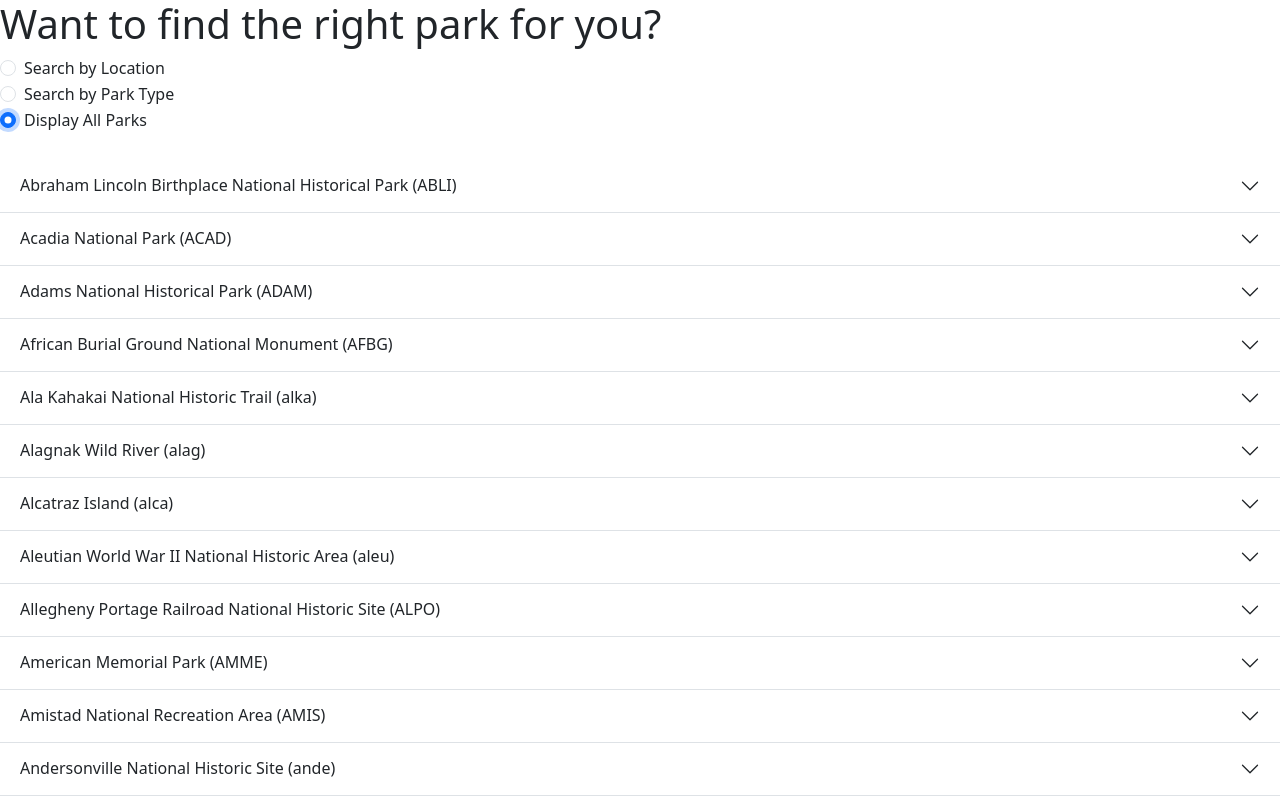
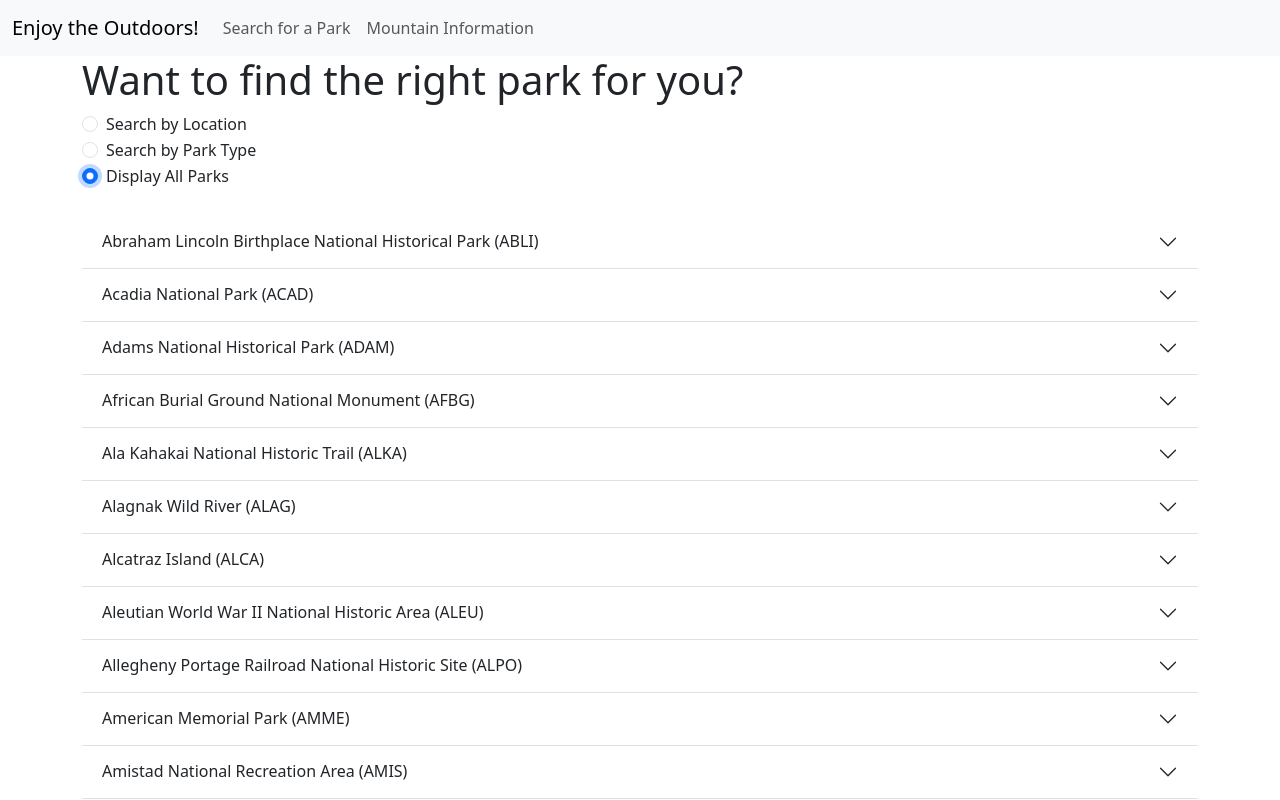
Before and after one commit to bp442/EnjoyTheOutdoors, a plain HTML site: page searchPage.html in a window 1280 px wide. Both pictures are taken after a click on the radio button "Display All Parks". Shown: the top 800 px of the page. Drawn offline with nearby package versions, Linux system fonts and the light colour scheme.

Commit message:
formatting changed for accordion on searchPage

```diff
--- a/scripts/searchScripts.js
+++ b/scripts/searchScripts.js
@@ -16,16 +16,7 @@ function init() {
     optionDropdown.onchange = parkSelected;
 
 }
-function parkSelected(){
-    const locationRadio = document.getElementById("locationTypeRadio");
-    const typeRadio = document.getElementById("parkTypeRadio");
-    if(locationRadio.checked){
-        locationSelected();
-    }
-    else if(typeRadio.checked){
-        typeSelected();
-    }
-}
+
 function radioClick() {
     //Fill out the dropdown with the correct parks given the type
     const locationRadio = document.getElementById("locationTypeRadio");
@@ -45,7 +36,7 @@ function radioClick() {
             optionDropdown.appendChild(newOption);
         })
     }
-    else if(typeRadio.checked){ //search by park type
+    else if (typeRadio.checked) { //search by park type
         resetList();
         optionDiv.style = "visibility: visible;";
         optionLabel.innerText = "Select Type :";
@@ -55,73 +46,89 @@ function radioClick() {
             optionDropdown.appendChild(newOption);
         })
     }
-    else{//DISPLAY ALL
+    else {//DISPLAY ALL, dropdown stays hidden
         resetList();
         allSelected();
     }
 }
+
+//determine whether or not the location and type radios are selected
+//this will never be able to run if the user displays all because the dropdown is hidden
+function parkSelected() {
+    const locationRadio = document.getElementById("locationTypeRadio");
+    const typeRadio = document.getElementById("parkTypeRadio");
+    if (locationRadio.checked) {
+        locationSelected();
+    }
+    else if (typeRadio.checked) {
+        typeSelected();
+    }
+}
+
 //Display selected parks and their information
 function locationSelected() {
-
     //first, reset the accordion and currentParks
     let parkAccordion = document.getElementById("parksContainer");
     parkAccordion.innerHTML = "";
     currentParks.length = 0;
 
-    //first, determine how many parks are valid for the selection
+    //determine how many parks are valid for the selection
     const optionDropdown = document.getElementById("optionDropdown");
     const selectedState = optionDropdown.value;
-    nationalParksArray.forEach(park =>{
+    nationalParksArray.forEach(park => {
         //if the state of the park matches, add it to the valid parks array
-        if(park.State == selectedState){
+        if (park.State == selectedState) {
             currentParks.push(park);
         }
     });
 
     //add all currentParks to the accordion in order
-    for(let y = 0; y < currentParks.length; y++){
+    for (let y = 0; y < currentParks.length; y++) {
         //pass the current park and the accordion number (nonzero numbers only)
         addParkToContainer(currentParks[y], (y + 1))
     }
 }
 
-function typeSelected(){
-    //first, reset the accordion and currentParks
+function typeSelected() {
+    //first, reset the accordion and currentParks to start fresh
     let parkAccordion = document.getElementById("parksContainer");
     parkAccordion.innerHTML = "";
     currentParks.length = 0;
 
-    //first, determine how many parks are valid for the selection
+    //determine how many parks are valid for the selection
     const optionDropdown = document.getElementById("optionDropdown");
-    const selectedType = optionDropdown.value;
-    nationalParksArray.forEach(park =>{
-        //if the state of the park matches, add it to the valid parks array
-        if(park.LocationName.includes(selectedType)){
+    const selectedType = optionDropdown.value.toLowerCase();
+    nationalParksArray.forEach(park => {
+        //make sure casing is always consistent for the comparison
+        let parkName = park.LocationName.toLowerCase();
+        //if the type of the park matches, add it to the valid parks array
+        if (parkName.includes(selectedType)) {
             currentParks.push(park);
         }
     });
 
     //add all currentParks to the accordion in order
-    for(let y = 0; y < currentParks.length; y++){
+    for (let y = 0; y < currentParks.length; y++) {
         //pass the current park and the accordion number (nonzero numbers only)
         addParkToContainer(currentParks[y], (y + 1))
     }
 }
 
-function allSelected(){
+//case where the user wants to display all parks
+function allSelected() {
     //first, reset the accordion and currentParks
     let parkAccordion = document.getElementById("parksContainer");
     parkAccordion.innerHTML = "";
     currentParks.length = 0;
 
     //iterate through every park
-    for(let y = 0; y < nationalParksArray.length; y++){
+    for (let y = 0; y < nationalParksArray.length; y++) {
         //pass the park through to the function
-        addParkToContainer(nationalParksArray[y], (y+1));
+        addParkToContainer(nationalParksArray[y], (y + 1));
     }
 }
 
-
+//function to set up each accordion listing
 function addParkToContainer(park, number) {
     let accordionItemDiv = document.createElement("div");
     accordionItemDiv.className = "accordion-item";
@@ -145,7 +152,7 @@ function addParkToContainer(park, number) {
     btn.setAttribute("aria-expanded", "false");
     btn.setAttribute("aria-controls", targetId);
 
-    let btnTextNode = document.createTextNode(park.LocationName + " (" + park.LocationID + ")");
+    let btnTextNode = document.createTextNode(park.LocationName + " (" + park.LocationID.toUpperCase() + ")");
     btn.appendChild(btnTextNode);
 
     accordionHeader.appendChild(btn);
@@ -169,11 +176,12 @@ function addParkToContainer(park, number) {
 
 }
 
+//set up the inside of each accordion body
 function parkInfoDiv(park) {
     let bodyDiv = document.createElement("div");
-
+    bodyDiv.className = "text-center";
     let locationDiv = document.createElement("div");
-    locationDiv.className = "row";
+    locationDiv.className = "row justify-content-around";
 
     //add address row to the accordion
     //CHECK IF ALCATRAZ
@@ -191,7 +199,7 @@ function parkInfoDiv(park) {
 
     //check if phone number / fax exists and add them
     let numbersRowDiv = document.createElement("div");
-    numbersRowDiv.className = "row";
+    numbersRowDiv.className = "row text-center";
 
     let phoneDiv = document.createElement("div");
     phoneDiv.className = "col";
@@ -215,20 +223,40 @@ function parkInfoDiv(park) {
         bodyDiv.appendChild(numbersRowDiv);
     }
     //the park only has a fax number
-    else if (phoneNumber == 0) {
+    else if (phoneNumber == 0 && faxNumber != 0) {
+        let phoneNumNode = document.createTextNode("Phone Number: N/A");
         let faxNumNode = document.createTextNode("Fax Number: " + faxNumber);
+
+        phoneDiv.appendChild(phoneNumNode);
         faxDiv.appendChild(faxNumNode);
+
+        numbersRowDiv.appendChild(phoneDiv);
         numbersRowDiv.appendChild(faxDiv);
         bodyDiv.appendChild(numbersRowDiv);
     }
     //the park only has a phone number
-    else if (faxNumber == 0) {
+    else if (faxNumber == 0 && phoneNumber != 0) {
         let phoneNumNode = document.createTextNode("Phone Number: " + phoneNumber);
+        let faxNumNode = document.createTextNode("Fax Number: N/A");
+
         phoneDiv.appendChild(phoneNumNode);
+        faxDiv.appendChild(faxNumNode);
+
         numbersRowDiv.appendChild(phoneDiv);
+        numbersRowDiv.appendChild(faxDiv);
         bodyDiv.appendChild(numbersRowDiv);
     }
+    else{
+        let phoneNumNode = document.createTextNode("Phone Number: N/A");
+        let faxNumNode = document.createTextNode("Fax Number: N/A");
 
+        phoneDiv.appendChild(phoneNumNode);
+        faxDiv.appendChild(faxNumNode);
+
+        numbersRowDiv.appendChild(phoneDiv);
+        numbersRowDiv.appendChild(faxDiv);
+        bodyDiv.appendChild(numbersRowDiv);
+    }
 
     //add Visit link if available
     if (park.hasOwnProperty('Visit')) {
@@ -239,8 +267,15 @@ function parkInfoDiv(park) {
         visitHyperlink.appendChild(visitText);
         visitHyperlink.title = "Visit!";
         visitHyperlink.href = visitURL;
-        visitHyperlink.target ="_blank";
+        visitHyperlink.target = "_blank";
         bodyDiv.appendChild(visitHyperlink);
+    }
+    else{
+        let visitUnavailable = document.createElement('span');
+        visitUnavailable.style = "font-weight: bold";
+        visitUnavailable.appendChild(document.createTextNode("Website Unavailable"));
+
+        bodyDiv.appendChild(visitUnavailable);
     }
 
     return bodyDiv;
--- a/searchPage.html
+++ b/searchPage.html
@@ -11,7 +11,28 @@
 </head>
 
 <body>
+  <nav class="navbar navbar-expand-lg bg-body-tertiary">
+    <div class="container-fluid">
+        <a class="navbar-brand" href="index.html">Enjoy the Outdoors!</a>
+        <button class="navbar-toggler" type="button" data-bs-toggle="collapse"
+            data-bs-target="#navbarSupportedContent" aria-controls="navbarSupportedContent" aria-expanded="false"
+            aria-label="Toggle navigation">
+            <span class="navbar-toggler-icon"></span>
+        </button>
+        <div class="collapse navbar-collapse" id="navbarSupportedContent">
+            <ul class="navbar-nav me-auto mb-2 mb-lg-0">
+                <li class="nav-item">
+                    <a class="nav-link" href="searchPage.html" aria-disabled="true">Search for a Park</a>
+                </li>
+                <li class="nav-item">
+                    <a class="nav-link" href="infoPage.html">Mountain Information</a>
+                </li>
+            </ul>
+        </div>
+    </div>
+</nav>
 
+<div class="container justify-content-center">
   <h1>Want to find the right park for you?</h1>
 
   <!--Create radio button to choose beteen location or park type-->
@@ -49,7 +70,7 @@
   </div>
 
 
-
+</div>
     <script src="scripts/locationData.js"></script>
     <script src="scripts/nationalParkData.js"></script>
     <script src="scripts/parkTypeData.js"></script>
```
Also changed, not shown: index.html (+1 -0 lines), infoPage.html (+21 -0 lines).
